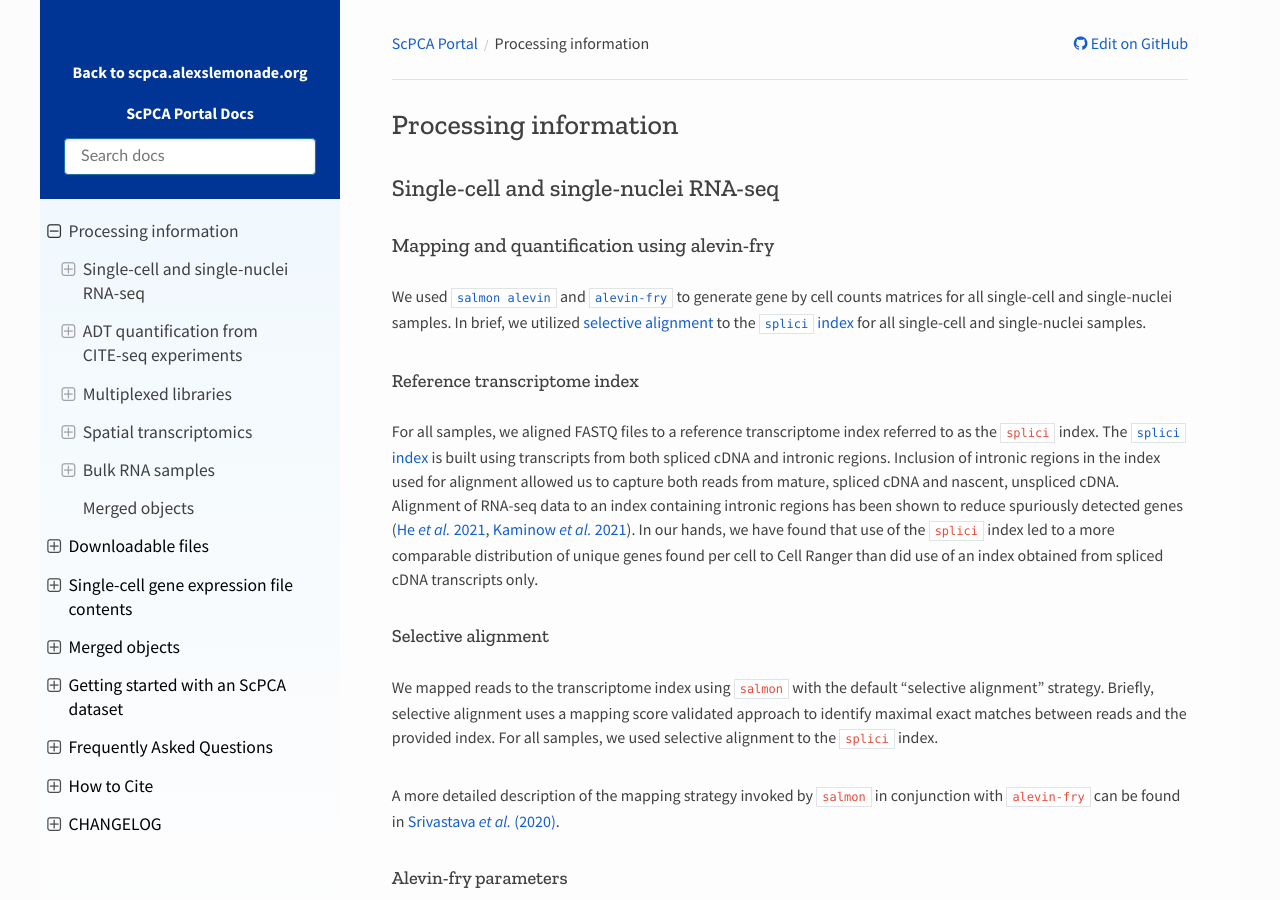
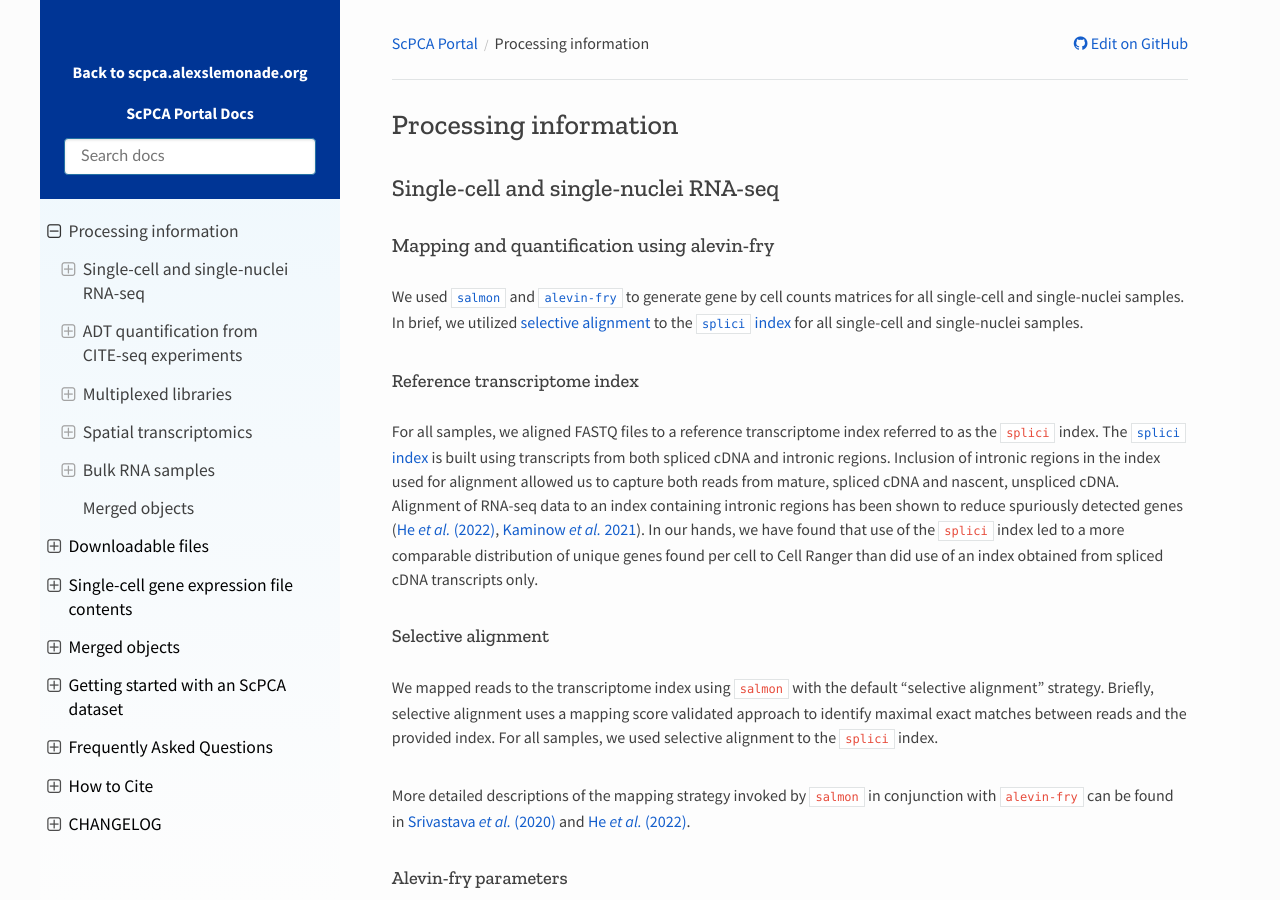
Before and after one commit to DongzeHE/scpca-docs, a Sphinx documentation site: the page built from docs/processing_information.md, in a window 1280 px wide and 900 px high. Built offline with Sphinx 7.4.7 and the Read the Docs theme 2.0.0, drawn with Linux system fonts in a browser that asks for light colours.

Commit message:
update alevin-fry and salmon references

```diff
--- a/docs/processing_information.md
+++ b/docs/processing_information.md
@@ -4,7 +4,7 @@
 
 ### Mapping and quantification using alevin-fry
 
-We used [`salmon alevin`](https://salmon.readthedocs.io/en/latest/alevin.html) and [`alevin-fry`](https://alevin-fry.readthedocs.io/en/latest/) to generate gene by cell counts matrices for all single-cell and single-nuclei samples.
+We used [`salmon`](https://salmon.readthedocs.io/en/latest) and [`alevin-fry`](https://alevin-fry.readthedocs.io/en/latest/) to generate gene by cell counts matrices for all single-cell and single-nuclei samples.
 In brief, we utilized [selective alignment](#selective-alignment) to the [`splici` index](#reference-transcriptome-index) for all single-cell and single-nuclei samples.
 
 #### Reference transcriptome index
@@ -12,7 +12,7 @@ In brief, we utilized [selective alignment](#selective-alignment) to the [`splic
 For all samples, we aligned FASTQ files to a reference transcriptome index referred to as the `splici` index.
 The [`splici` index](https://combine-lab.github.io/alevin-fry-tutorials/2021/improving-txome-specificity/) is built using transcripts from both spliced cDNA and intronic regions.
 Inclusion of intronic regions in the index used for alignment allowed us to capture both reads from mature, spliced cDNA and nascent, unspliced cDNA.
-Alignment of RNA-seq data to an index containing intronic regions has been shown to reduce spuriously detected genes ([He _et al._ 2021](https://doi.org/10.1101/2021.06.29.450377), [Kaminow _et al._ 2021](https://www.biorxiv.org/content/10.1101/2021.05.05.442755v1.full#sec-5)).
+Alignment of RNA-seq data to an index containing intronic regions has been shown to reduce spuriously detected genes ([He _et al._ (2022)](https://doi.org/10.1038/s41592-022-01408-3), [Kaminow _et al._ 2021](https://www.biorxiv.org/content/10.1101/2021.05.05.442755v1.full#sec-5)).
 In our hands, we have found that use of the `splici` index led to a more comparable distribution of unique genes found per cell to Cell Ranger than did use of an index obtained from spliced cDNA transcripts only.
 
 #### Selective alignment
@@ -21,7 +21,7 @@ We mapped reads to the transcriptome index using `salmon` with the default "sele
 Briefly, selective alignment uses a mapping score validated approach to identify maximal exact matches between reads and the provided index.
 For all samples, we used selective alignment to the `splici` index.
 
-A more detailed description of the mapping strategy invoked by `salmon` in conjunction with `alevin-fry` can be found in [Srivastava _et al._ (2020)](https://doi.org/10.1186/s13059-020-02151-8).
+More detailed descriptions of the mapping strategy invoked by `salmon` in conjunction with `alevin-fry` can be found in [Srivastava _et al._ (2020)](https://doi.org/10.1186/s13059-020-02151-8) and [He _et al._ (2022)](https://doi.org/10.1038/s41592-022-01408-3).
 
 #### Alevin-fry parameters
 
@@ -99,7 +99,7 @@ In these cases, the cell type annotations obtained from the submitter will be pr
 
 ## ADT quantification from CITE-seq experiments
 
-CITE-seq libraries with reads from antibody-derived tags (ADTs) were also quantified using  [`salmon alevin`](https://salmon.readthedocs.io/en/latest/alevin.html) and [`alevin-fry`](https://alevin-fry.readthedocs.io/en/latest/), rounded to integer values.
+CITE-seq libraries with reads from antibody-derived tags (ADTs) were also quantified using  [`salmon`](https://salmon.readthedocs.io/en/latest) and [`alevin-fry`](https://alevin-fry.readthedocs.io/en/latest/), rounded to integer values.
 
 Reference indices were constructed from the submitter-provided list of antibody barcode sequences corresponding to each library using the `--features` flag of `salmon index`.
 Mapping to these indices followed the same procedures as for RNA-seq data, including mapping with [selective alignment](#selective-alignment) and subsequent [quantification via alevin-fry](#alevin-fry-parameters).
@@ -130,7 +130,7 @@ Multiplexed libraries, or libraries with cells or nuclei from more than one biol
 
 ### Hashtag oligonucleotide (HTO) quantification
 
-HTO reads were also quantified using  [`salmon alevin`](https://salmon.readthedocs.io/en/latest/alevin.html) and [`alevin-fry`](https://alevin-fry.readthedocs.io/en/latest/), rounded to integer values.
+HTO reads were also quantified using  [`salmon`](https://salmon.readthedocs.io/en/latest) and [`alevin-fry`](https://alevin-fry.readthedocs.io/en/latest/), rounded to integer values.
 Reference indices were constructed from the submitter-provided list of HTO sequences corresponding to each library using the `--features` flag of `salmon index`.
 Mapping to these indices followed the same procedures as for RNA-seq data, including mapping with [selective alignment](#selective-alignment) and subsequent [quantification via alevin-fry](#alevin-fry-parameters).
 
```
Also changed, not shown: docs/faq.md (+2 -2 lines).
